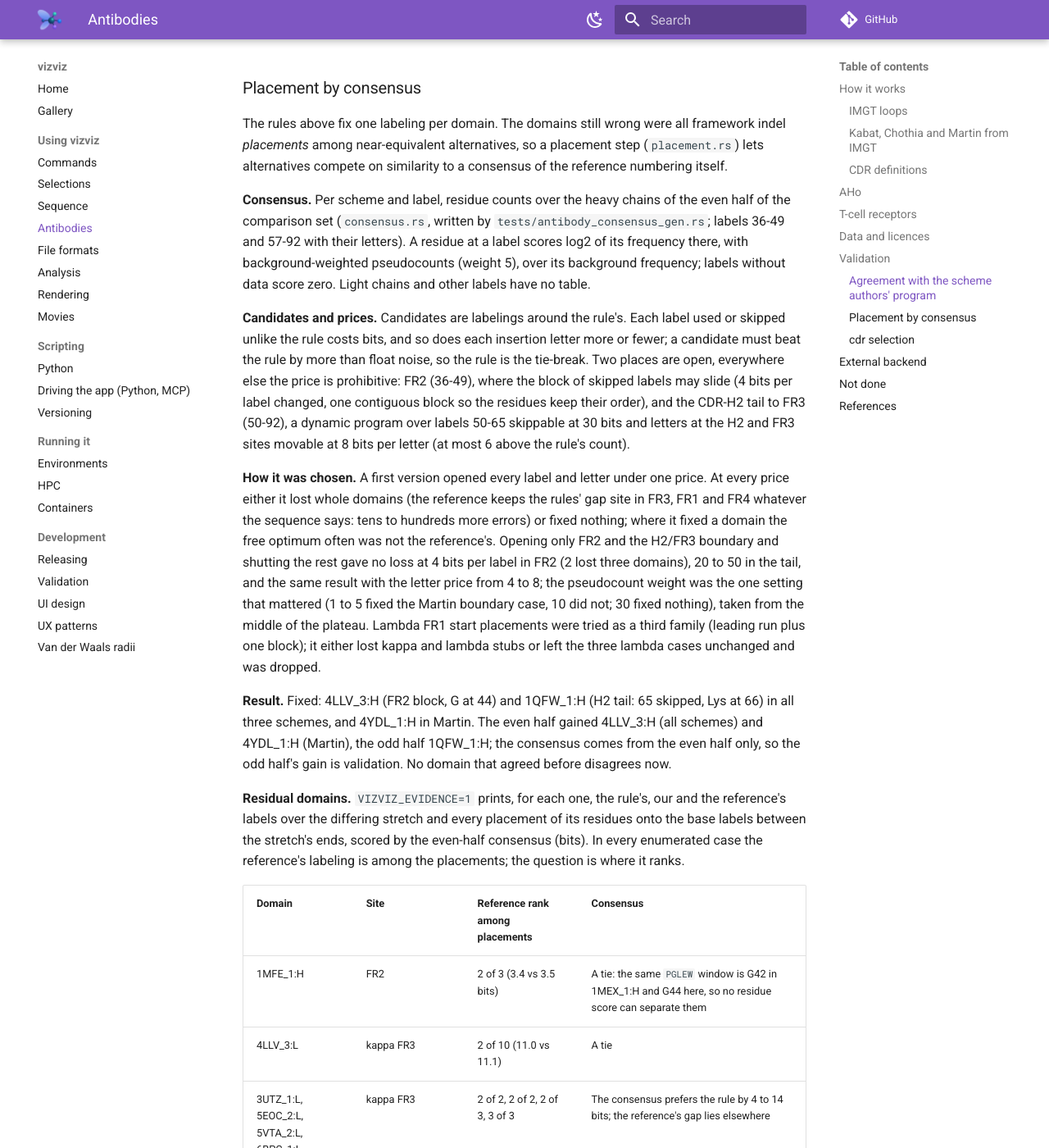
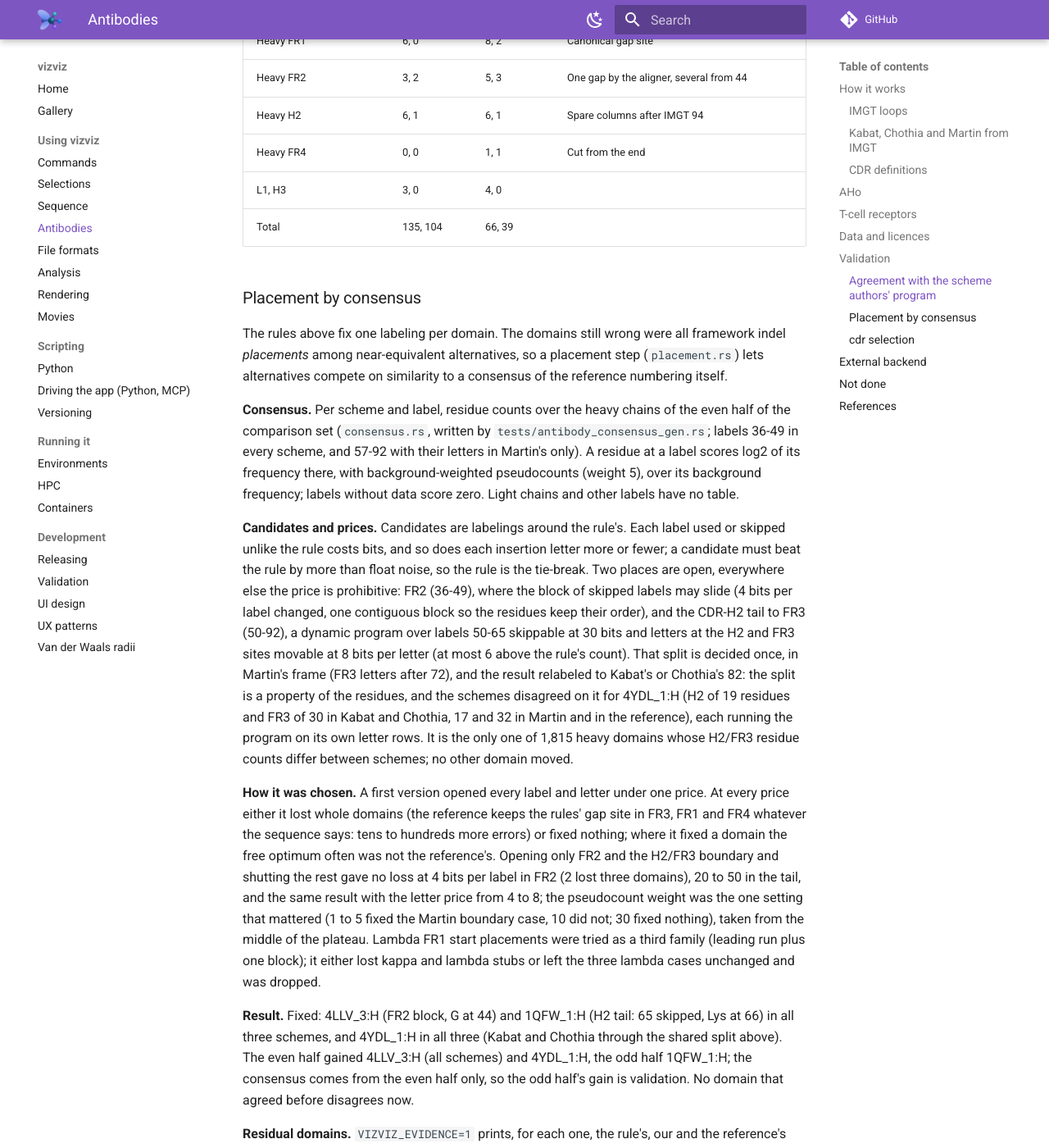
Before and after one commit to aminkvh/vizviz-dev, an MkDocs documentation site: the page built from docs/ANTIBODY.md, in a window 1280 px wide and 1400 px high, scrolled down 11697 px. Shown: the whole window at 82% size. Built offline with MkDocs 1.6.1 and Material for MkDocs 9.7.7, drawn with Linux system fonts in a browser that asks for light colours; comment, search, counter and statistics services are not loaded; some of the changed text lies outside the part shown.

Commit message:
Reference residual audit, loop-length test, docs

```diff
--- a/docs/ANTIBODY.md
+++ b/docs/ANTIBODY.md
@@ -353,20 +353,33 @@ domain sequence, different labels; the majority numbering is kept, and with
 no majority all copies go). The reference files carry only renumbered
 labels, so "identical" means identical sequence, not identical deposited
 numbers. 14 chains are typed antigen; the one inconsistent pair is 4XCF_1:H
-and 4XAW_1:H (same 122-residue chain, H3 labelled from 100 in one and from 99
-in the other, one copy each, so both go). Both halves split the sorted
-non-seed PDB ids of the three bundles together, even index and odd index.
+and 4XAW_1:H, one copy each, so both go. Their observed heavy chains are the
+same 122 residues, byte for byte, and the `SEQRES` of chain H is identical
+for the 228 residues of 4XCF (4XAW's has two more at the C-terminus), yet
+the reference labels the H3 `T98 G100 K100A ... F100F` in one and
+`T98 G99 K100 ... F100E` in the other. `SEQRES` carries `G W G W L G` between
+the second Thr and the Lys, of which each file observes one Gly, so the
+reference most likely numbered residues our input does not hold. No rule
+over the observed residues can match both, and it is not a lettering fault:
+across the roughly 1,800 non-antigen heavy domains of each scheme the labels
+of H3 depend on its length alone, one pattern for each length from 4 to 30
+in every scheme
+(`reference_loops_follow_one_pattern_per_length`), and 4XCF_1:H is the only
+domain that deviates. Our H3 reproduces the pattern at every length. The
+same test holds for H1, L1 and L3 (kappa and lambda): one pattern per length,
+with 1QFW_1:L (L1) the only exception. Both halves split the sorted non-seed
+PDB ids of the three bundles together, even index and odd index.
 
 | | Raw | Comparison | Comparison, even half | Comparison, odd half |
 |---|---|---|---|---|
 | Kabat, before | 3,602 / 3,625 | 3,595 / 3,609 | 1,809 / 1,818 | 1,786 / 1,791 |
-| Kabat, now | 3,604 / 3,625 | 3,597 / 3,609 | 1,810 / 1,818 | 1,787 / 1,791 |
+| Kabat, now | 3,605 / 3,625 | 3,598 / 3,609 | 1,811 / 1,818 | 1,787 / 1,791 |
 | Chothia, before | 3,593 / 3,617 | 3,587 / 3,601 | 1,807 / 1,816 | 1,780 / 1,785 |
-| Chothia, now | 3,595 / 3,617 | 3,589 / 3,601 | 1,808 / 1,816 | 1,781 / 1,785 |
+| Chothia, now | 3,596 / 3,617 | 3,590 / 3,601 | 1,809 / 1,816 | 1,781 / 1,785 |
 | Martin, before | 3,582 / 3,605 | 3,577 / 3,589 | 1,801 / 1,808 | 1,776 / 1,781 |
 | Martin, now | 3,585 / 3,605 | 3,580 / 3,589 | 1,803 / 1,808 | 1,777 / 1,781 |
 
-The comparison set is not at 100%: 12 domains (Kabat, Chothia) or 9
+The comparison set is not at 100%: 11 domains (Kabat, Chothia) or 9
 (Martin) remain, listed in `RESIDUAL` of the exact test, which fails on any
 other difference and on a listed one that starts to agree. The held-out
 depositor report did not move (99.58% of residues, Kabat/Chothia-framed
@@ -398,8 +411,8 @@ consensus of the reference numbering itself.
 
 **Consensus.** Per scheme and label, residue counts over the heavy chains of
 the even half of the comparison set (`consensus.rs`, written by
-`tests/antibody_consensus_gen.rs`; labels 36-49 and 57-92 with their
-letters). A residue at a label scores log2 of its frequency there, with
+`tests/antibody_consensus_gen.rs`; labels 36-49 in every scheme, and 57-92
+with their letters in Martin's only). A residue at a label scores log2 of its frequency there, with
 background-weighted pseudocounts (weight 5), over its background frequency;
 labels without data score zero. Light chains and other labels have no table.
 
@@ -411,7 +424,13 @@ is prohibitive: FR2 (36-49), where the block of skipped labels may slide
 (4 bits per label changed, one contiguous block so the residues keep their
 order), and the CDR-H2 tail to FR3 (50-92), a dynamic program over labels 50-65
 skippable at 30 bits and letters at the H2 and FR3 sites movable at 8 bits per
-letter (at most 6 above the rule's count).
+letter (at most 6 above the rule's count). That split is decided once, in
+Martin's frame (FR3 letters after 72), and the result relabeled to Kabat's or
+Chothia's 82: the split is a property of the residues, and the schemes
+disagreed on it for 4YDL_1:H (H2 of 19 residues and FR3 of 30 in Kabat and
+Chothia, 17 and 32 in Martin and in the reference), each running the program
+on its own letter rows. It is the only one of 1,815 heavy domains whose H2/FR3
+residue counts differ between schemes; no other domain moved.
 
 **How it was chosen.** A first version opened every label and letter under one
 price. At every price either it lost whole domains (the reference keeps the
@@ -426,10 +445,11 @@ tried as a third family (leading run plus one block); it either lost kappa and
 lambda stubs or left the three lambda cases unchanged and was dropped.
 
 **Result.** Fixed: 4LLV_3:H (FR2 block, G at 44) and 1QFW_1:H (H2 tail: 65
-skipped, Lys at 66) in all three schemes, and 4YDL_1:H in Martin.
-The even half gained 4LLV_3:H (all schemes) and 4YDL_1:H (Martin), the odd half
-1QFW_1:H; the consensus comes from the even half only, so the odd half's gain
-is validation. No domain that agreed before disagrees now.
+skipped, Lys at 66) in all three schemes, and 4YDL_1:H in all three (Kabat and
+Chothia through the shared split above). The even half gained 4LLV_3:H (all
+schemes) and 4YDL_1:H, the odd half 1QFW_1:H; the consensus comes from the even
+half only, so the odd half's gain is validation. No domain that agreed before
+disagrees now.
 
 **Residual domains.** `VIZVIZ_EVIDENCE=1` prints, for each one, the rule's,
 our and the reference's labels over the differing stretch and every placement
@@ -439,19 +459,21 @@ is among the placements; the question is where it ranks.
 
 | Domain | Site | Reference rank among placements | Consensus |
 |---|---|---|---|
-| 1MFE_1:H | FR2 | 2 of 3 (3.4 vs 3.5 bits) | A tie: the same `PGLEW` window is G42 in 1MEX_1:H and G44 here, so no residue score can separate them |
-| 4LLV_3:L | kappa FR3 | 2 of 10 (11.0 vs 11.1) | A tie |
-| 3UTZ_1:L, 5EOC_2:L, 5VTA_2:L, 6BPC_1:L | kappa FR3 | 2 of 2, 2 of 2, 2 of 3, 3 of 3 | The consensus prefers the rule by 4 to 14 bits; the reference's gap lies elsewhere |
-| 5CEY_1:L, 6NNJ_1:L | lambda start | 1 of 5 (-4.8 vs -12.5; Martin 5CEY by 0.1 bit) | The reference placement is the best, but a start family cannot be opened without losing other lambda stubs (see above); 5CEY_2:L, same residues plus one, starts at 5 |
-| 1OAY_2:L | lambda start | 9 of 36 (6.4 vs 14.2 best) | Not the consensus optimum |
-| 3GK8_1:H | heavy start (`AVHLQG` numbered 3-6, 6A, 6B) | letters, not enumerated; -10.3 vs 0.5 | The consensus prefers the rule |
-| 1QFW_1:L | L1 letters | letters, not enumerated; -8.6 vs -1.3 | The consensus prefers the rule |
-| 4YDL_1:H (Kabat, Chothia) | H2/FR3 boundary | letters; reference -18.5, ours -16.8, rule -86.5 | The reference moves 4 letters to 82A-E; the best placement in the window stops at 82A-C because the data have one 82D and one 82E; fixed in Martin |
+| 1MFE_1:H | FR2 | 2 of 3 (3.4 vs 3.5 bits) | **Tie.** The seven residues `PGLEWIG`, two short of the FR2 run, are G42 in 1MEX_1:H and 6EAY_1:H (`PPGLEWIG`) and G44 in 1MFE_1:H; `PGLEW` is also G42 in 5MHS_1:H. The reference uses both placements for the same local sequence |
+| 1QFW_1:L | L1 letters (kappa, 12 residues) | letters, not enumerated; -8.6 vs -1.3 | **Reference anomaly.** 133 other kappa L1 of 12 residues are `27 27A` (Chothia, Martin `30A`); this one is `27A 27B` (`28 ... 30A 30B`). Its heavy H2 is also the odd one out among the four of its length (we reproduce that one) |
+| 4LLV_3:L, 3UTZ_1:L, 5EOC_2:L, 5VTA_2:L, 6BPC_1:L | kappa FR3 gap site | 2 of 10 (11.0 vs 11.1), 2 of 2, 2 of 2, 2 of 3, 3 of 3 | **Rule not found.** Not a tie: no other chain holds the window (`FSGSGTDFTL`, `RFSGSGGTDF`, `TLNIPVEEEDAA`, `LTRVEAEDAA`, `DLAYFC`). Of the 12 comparison-set kappa domains with a missing FR3 residue the reference's gap sits at 66, 66-67, 68 (three), 74-75, 77 (three), 83 and 82-85; we agree in 7. The consensus prefers the rule by 4 to 14 bits in four of the five, and ties 4LLV_3:L |
+| 5CEY_1:L, 6NNJ_1:L | lambda start | 1 of 5 (-4.8 vs -12.5; Martin 5CEY by 0.1 bit) | **Rule not found.** The reference is consistent (the same `YVRPLSVALG` is Y4 in both), so ours is the miss. `SYVRPLSVALG` (5CEY_2:L) is S5, `VRPLSVALG` (4FQ2_1:L) is V5, `YVSPLSVALG` (4R26_1:L) is Y5: no fixed start or leading count reproduces the four. A consensus over starts reproduces this pair and loses stubs (see above) |
+| 1OAY_2:L | lambda start | 9 of 36 (6.4 vs 14.2 best) | **Rule not found, fault in our start.** `AVVTQESALTT` siblings (1MFE_1:L, 1OAX_1:L, 1IND_1:L) start at 2 and leave 1 and 10 empty; with Gln missing the reference still starts at 2 and drops 9 and 10. The aligner starts at 4 and fills 10; the reference leaves 10 empty in all 375 comparison-set lambda domains, and we do in all but this one. Forbidding 10 alone gives a third labeling, not the reference's |
+| 3GK8_1:H | heavy start (`AVHLQG` numbered 3-6, 6A, 6B) | letters, not enumerated; -10.3 vs 0.5 | **Rule not found.** One chain, two letters in FR1 after a start at 3; nothing like it elsewhere, the consensus prefers the rule |
 
-None of these is shown to be impossible; they are the cases a position-wise
-consensus cannot decide. Conclusion for the comparison set: 99.67% (Kabat,
-3,597 of 3,609), 99.67% (Chothia, 3,589 of 3,601), 99.75% (Martin, 3,580 of
-3,589).
+Fixed this round: 4YDL_1:H in Kabat and Chothia (shared H2/FR3 split above).
+Removed from the list as wrong: the reference twin 4XCF/4XAW stays excluded
+(see above), and 5CEY_2:L is not a twin of 5CEY_1:L (it has an extra leading
+Ser). "Tie" is claimed only where one local sequence takes both labelings in
+different chains of the reference set; the rest are "rule not found".
+
+Conclusion for the comparison set: 99.70% (Kabat, 3,598 of 3,609), 99.70%
+(Chothia, 3,590 of 3,601), 99.75% (Martin, 3,580 of 3,589).
 
 **What the stubs show.** Residues in front of our domain were the largest
 single cause in the previous round, and they show that the reference does
```
Also changed, not shown: other parts of docs/ANTIBODY.md (+3 -3 lines), 1 other file.
